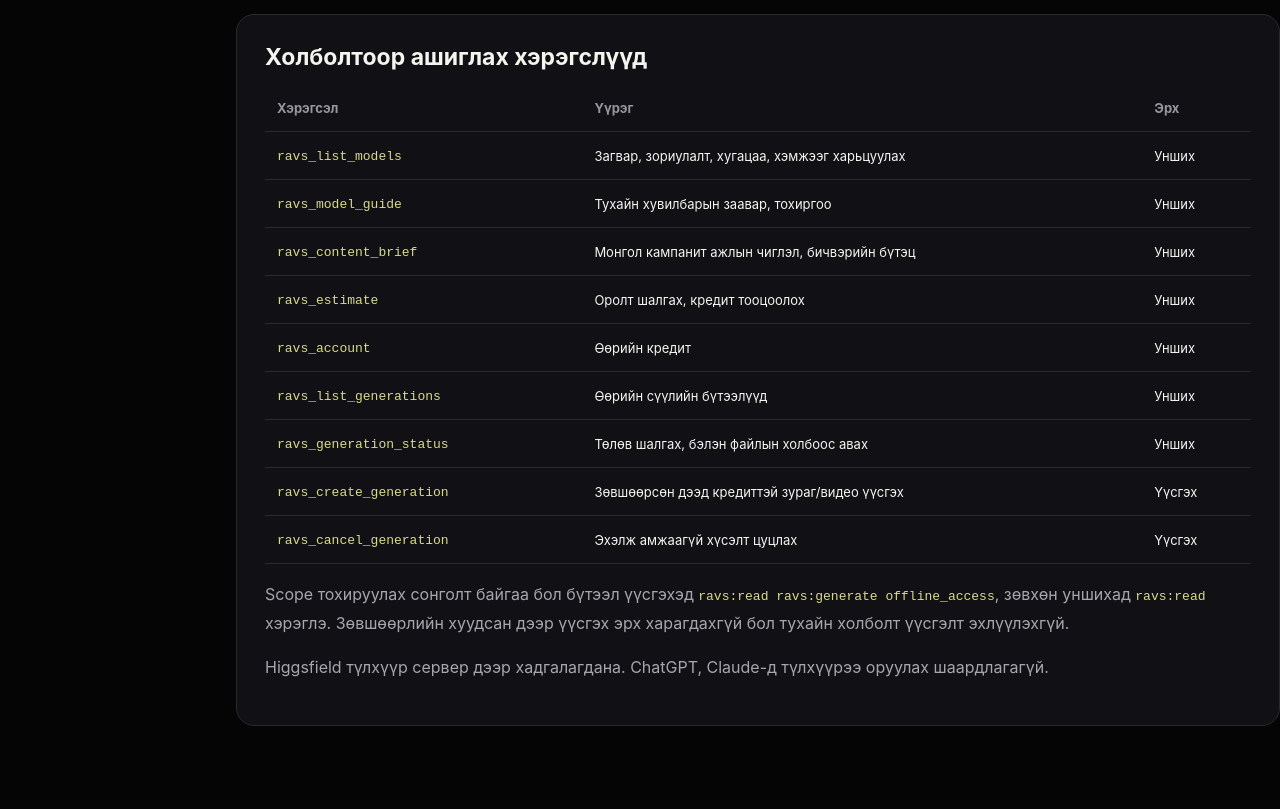
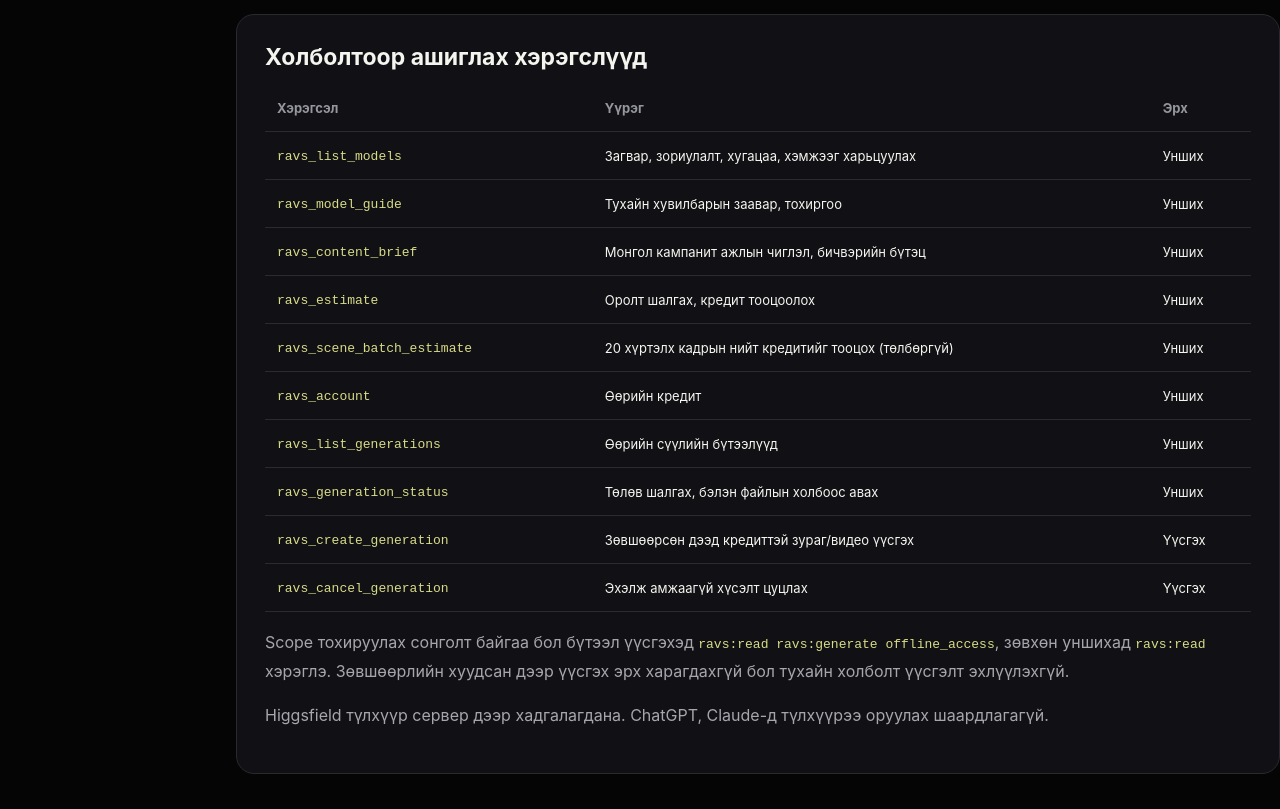
Before and after one commit to ssboroo/rainyaivideostudio, a Next.js app: page /integrations in a window 1280 px wide. Shown: the part 2420-3229 px from the top of the page. Before the commit the page ends 3181 px from the top, so only its background shows below. Built offline with nearby package versions, Linux system fonts and the light colour scheme; no server answers.

Commit message:
docs(mcp): expose multi-scene credit estimator on integrations page

```diff
--- a/app/integrations/page.tsx
+++ b/app/integrations/page.tsx
@@ -12,5 +12,5 @@ export default function IntegrationsPage(){const endpoint=`${env.appUrl()}/mcp`;
   <section className="mcpWorkflow"><h2>Бүтэн контент бэлтгэх дараалал</h2><div className="mcpSteps">{[['Санаа ба загвар','Зорилго, үзэгч, сувгаа хэл. Туслах тохирох загварын заавар, боломжит хэмжээг шалгана.'],['Storyboard ба бичвэр','Кадр бүрийн үйлдэл, камер, prompt, Монгол caption, hook, CTA болон хуваарь бэлтгэнэ.'],['Тооцоо ба зөвшөөрөл','Кредит, тохиргоогоо харж үүсгэхийг зөвшөөр. Унших эрхтэй холболт төлбөртэй хүсэлт эхлүүлэхгүй.'],['Үүсгэлт ба үр дүн','Төлөвийг шалгаж, дууссан файлтай үед холбоос авна. Олон хэсгийн эвлүүлэг, нийтлэх ажлаа тусад нь гүйцэтгэнэ.']].map(([title,text],i)=><article key={title}><span>{String(i+1).padStart(2,'0')}</span><h3>{title}</h3><p>{text}</p></article>)}</div></section>
   <section className="mcpPrompt"><h2>Эхлэх даалгаврын жишээ</h2><blockquote>“Монгол кофе брэндэд Instagram Reels-ийн 3 санаа гарга. Үзэгчид 20–35 насныхан. Сонгосон санаанд storyboard, кадр бүрийн prompt, Монгол caption, hook, CTA бэлд. RAVS-ээс загварын заавар, 9:16 хэмжээ, кредитийг шалга. Миний зөвшөөрөл авсны дараа л видео үүсгэ.”</blockquote><p>RAVS нь зураг, видео үүсгэлтийг гүйцэтгэнэ. Бичвэрийг таны AI туслах боловсруулна. Автоматаар эвлүүлсэн, сошиалд нийтэлсэн гэж мэдэгдэхгүй.</p></section>
   <section className="mcpWorkflow"><h2>RAINY Voice-тай нэг ярианд ажиллуулах</h2><p>Видео болон Монгол voice-over нь хоёр тусдаа сайт, бүртгэл, кредиттэй. ChatGPT/Claude дээр RAVS болон RAINY Voice MCP-г тус тусад нь OAuth-р зөвшөөрсний дараа <code>ravs_voice_workflow_plan</code> хэрэгслээр сценар, кадр, дууны ажлыг төлөвлөж болно.</p><p><a href="https://rainytts-production.up.railway.app/mcp/connect" target="_blank" rel="noopener noreferrer">RAINY Voice MCP холболтын заавар ↗</a> (Voice сервер шинэ MCP хувилбараар deploy хийгдэж идэвхжсэн үед нээгдэнэ.)</p><p>Үүсгэлтийн зардлыг тус тусад нь баталгаажуулна. Автомат видео+аудио эвлүүлэг, эцсийн MP4 экспорт энэ шатанд байхгүй.</p></section>
-  <section className="mcpTools"><h2>Холболтоор ашиглах хэрэгслүүд</h2><div className="mcpToolTable"><table><thead><tr><th>Хэрэгсэл</th><th>Үүрэг</th><th>Эрх</th></tr></thead><tbody>{[['ravs_list_models','Загвар, зориулалт, хугацаа, хэмжээг харьцуулах','Унших'],['ravs_model_guide','Тухайн хувилбарын заавар, тохиргоо','Унших'],['ravs_content_brief','Монгол кампанит ажлын чиглэл, бичвэрийн бүтэц','Унших'],['ravs_estimate','Оролт шалгах, кредит тооцоолох','Унших'],['ravs_account','Өөрийн кредит','Унших'],['ravs_list_generations','Өөрийн сүүлийн бүтээлүүд','Унших'],['ravs_generation_status','Төлөв шалгах, бэлэн файлын холбоос авах','Унших'],['ravs_create_generation','Зөвшөөрсөн дээд кредиттэй зураг/видео үүсгэх','Үүсгэх'],['ravs_cancel_generation','Эхэлж амжаагүй хүсэлт цуцлах','Үүсгэх']].map(row=><tr key={row[0]}>{row.map((c,i)=><td key={i}>{i===0?<code>{c}</code>:c}</td>)}</tr>)}</tbody></table></div><p>Scope тохируулах сонголт байгаа бол бүтээл үүсгэхэд <code>ravs:read ravs:generate offline_access</code>, зөвхөн уншихад <code>ravs:read</code> хэрэглэ. Зөвшөөрлийн хуудсан дээр үүсгэх эрх харагдахгүй бол тухайн холболт үүсгэлт эхлүүлэхгүй.</p><p>Higgsfield түлхүүр сервер дээр хадгалагдана. ChatGPT, Claude-д түлхүүрээ оруулах шаардлагагүй.</p></section>
+  <section className="mcpTools"><h2>Холболтоор ашиглах хэрэгслүүд</h2><div className="mcpToolTable"><table><thead><tr><th>Хэрэгсэл</th><th>Үүрэг</th><th>Эрх</th></tr></thead><tbody>{[['ravs_list_models','Загвар, зориулалт, хугацаа, хэмжээг харьцуулах','Унших'],['ravs_model_guide','Тухайн хувилбарын заавар, тохиргоо','Унших'],['ravs_content_brief','Монгол кампанит ажлын чиглэл, бичвэрийн бүтэц','Унших'],['ravs_estimate','Оролт шалгах, кредит тооцоолох','Унших'],['ravs_scene_batch_estimate','20 хүртэлх кадрын нийт кредитийг тооцох (төлбөргүй)','Унших'],['ravs_account','Өөрийн кредит','Унших'],['ravs_list_generations','Өөрийн сүүлийн бүтээлүүд','Унших'],['ravs_generation_status','Төлөв шалгах, бэлэн файлын холбоос авах','Унших'],['ravs_create_generation','Зөвшөөрсөн дээд кредиттэй зураг/видео үүсгэх','Үүсгэх'],['ravs_cancel_generation','Эхэлж амжаагүй хүсэлт цуцлах','Үүсгэх']].map(row=><tr key={row[0]}>{row.map((c,i)=><td key={i}>{i===0?<code>{c}</code>:c}</td>)}</tr>)}</tbody></table></div><p>Scope тохируулах сонголт байгаа бол бүтээл үүсгэхэд <code>ravs:read ravs:generate offline_access</code>, зөвхөн уншихад <code>ravs:read</code> хэрэглэ. Зөвшөөрлийн хуудсан дээр үүсгэх эрх харагдахгүй бол тухайн холболт үүсгэлт эхлүүлэхгүй.</p><p>Higgsfield түлхүүр сервер дээр хадгалагдана. ChatGPT, Claude-д түлхүүрээ оруулах шаардлагагүй.</p></section>
 </section></main>}
```
